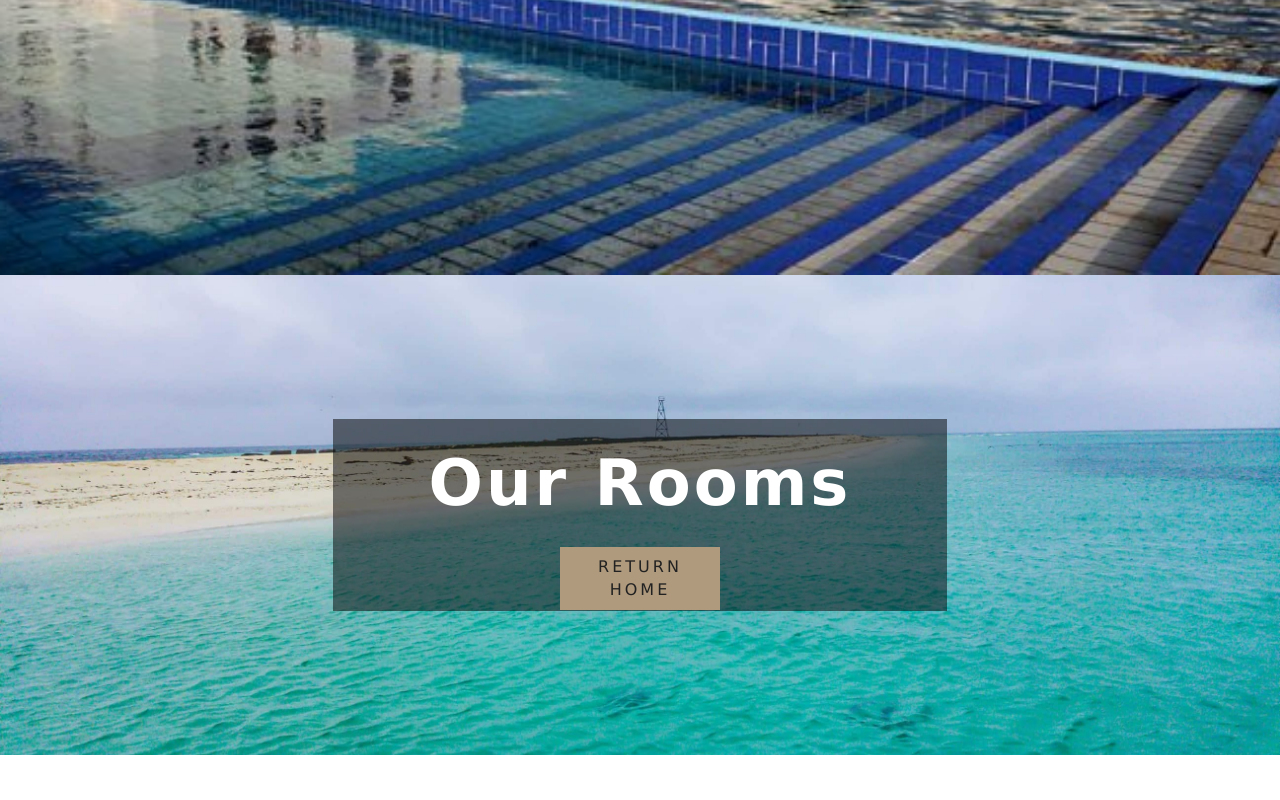
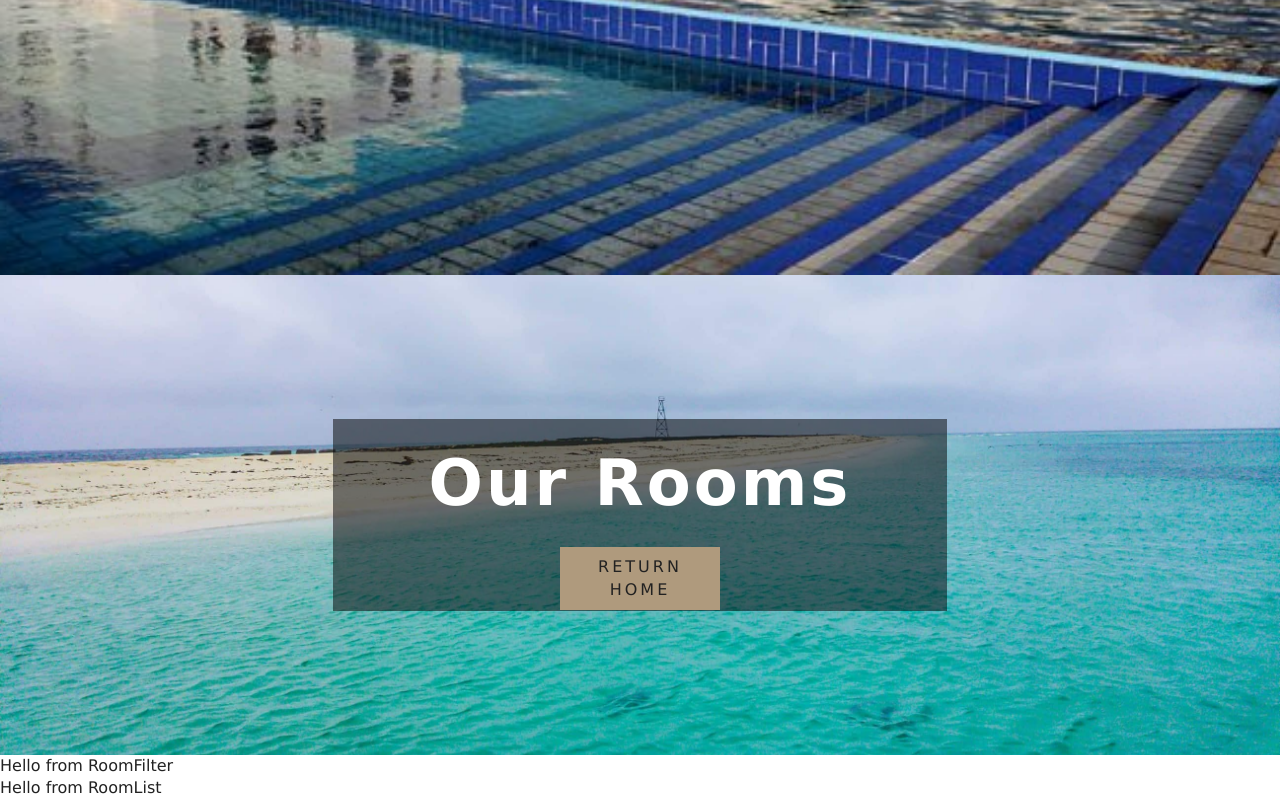
Before and after one commit to muzitk/hotel-massawa, a React (Create React App) app: page /rooms in a window 1280 px wide. Shown: the part 525-1325 px from the top of the page. Before the commit the page ends 1280 px from the top, so only its background shows below. Built offline with nearby package versions, Linux system fonts and the light colour scheme.

Commit message:
able to render room container for list and filtering

```diff
--- /dev/null
+++ b/src/components/RoomsContainer.js
@@ -0,0 +1,28 @@
+import React from 'react'
+import RoomsFilter from './RoomsFilter'
+import RoomsList from './RoomsList'
+import {RoomConsumer} from '../context'
+import Loading from './Loading'
+
+function RoomsContainer(){
+    return(
+        <RoomConsumer>
+            {value => {
+                const {loading, sortedRooms, rooms} =  value
+                if (loading){
+                    return <Loading />
+                }
+
+                return (
+                    <>
+                    <RoomsFilter rooms={rooms}/>
+                    <RoomsList rooms={sortedRooms}/>
+                </>
+                )
+            }}
+            </RoomConsumer>
+
+    )
+}
+
+export default RoomsContainer
--- /dev/null
+++ b/src/components/RoomsFilter.js
@@ -0,0 +1,11 @@
+import React from 'react'
+
+function RoomsFilter(){
+    return(
+        <div>
+            Hello from RoomFilter
+        </div>
+    )
+}
+
+export default RoomsFilter
--- /dev/null
+++ b/src/components/RoomsList.js
@@ -0,0 +1,11 @@
+import React from 'react'
+
+function RoomsList(){
+    return(
+        <div>
+            Hello from RoomList
+        </div>
+    )
+}
+
+export default RoomsList
--- a/src/pages/Rooms.js
+++ b/src/pages/Rooms.js
@@ -2,15 +2,19 @@
 import Hero from '../components/Hero'
 import Banner from '../components/Banner'
 import {Link} from 'react-router-dom'
+import RoomsContainer from '../components/RoomsContainer'
 
 
 const Rooms = () => {
   return (
+    <>
     <Hero hero = "roomsHero">
       <Banner title= "our rooms">
         <Link to="/" className = "btn-primary">Return Home </Link>
       </Banner>
     </Hero>
+    <RoomsContainer />
+    </>
   );
 }
 
```
Also changed, not shown: src/context.js (+7 -0 lines).
